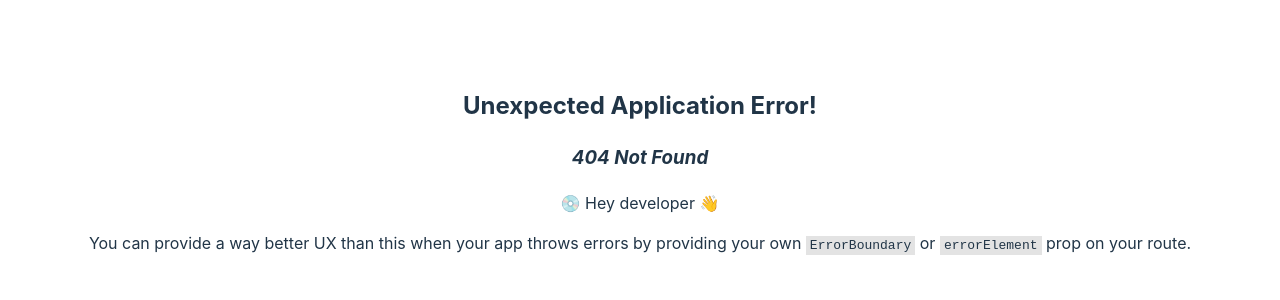
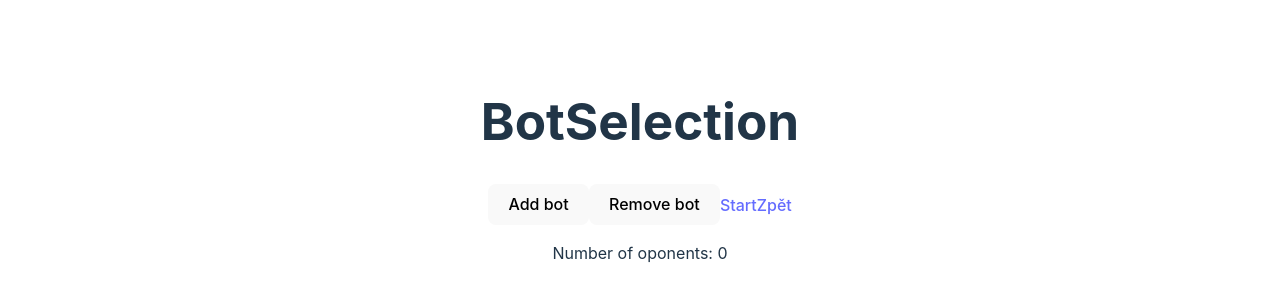
Before and after one commit to pslib-cz/2023-p3a-mpa-react-project-RadekJanecek, a React (Vite) app in the folder 6bere/: page /botselection in a window 1280 px wide. Before the commit this address had no page. Shown: the part 230-530 px from the top of the page. Built offline with nearby package versions, Linux system fonts and the light colour scheme.

Commit message:
partially working gameplay with bots

```diff
--- a/6bere/src/App.tsx
+++ b/6bere/src/App.tsx
@@ -1,4 +1,5 @@
 import './App.css'
+import BotSelection from './components/BotSelection.tsx'
 import Game from './components/Game.tsx'
 import Menu from './components/Menu.tsx'
 import Rules from './components/Rules.tsx'
@@ -10,7 +11,8 @@ function App() {
     createRoutesFromElements([
       <Route path="/" element={<Menu />} />,
       <Route path="/game" element={<Game />} />,
-      <Route path="/rules" element={<Rules />} />
+      <Route path="/rules" element={<Rules />} />,
+      <Route path="/botselection" element={<BotSelection />} />
     ]),
   );
   return (
--- /dev/null
+++ b/6bere/src/components/BotSelection.tsx
@@ -0,0 +1,21 @@
+import { Link } from 'react-router-dom';
+import { useContext } from 'react';
+import { Context } from '../providers/ContextProvider.tsx';
+
+export const BotSelection = () => {
+  const context = useContext(Context);
+  return (
+    <div>
+      <h1>BotSelection</h1>
+      <div>
+        <button onClick={() => {context.dispatch({type: 'ADD_BOT'});}}>Add bot</button>
+        <button onClick={() => {context.dispatch({type: 'REMOVE_BOT'});}}>Remove bot</button>
+        <Link to="/game">Start</Link>
+        <Link to="/">Zpět</Link>
+        <p>Number of oponents: {context.state.players.length -1}</p>
+      </div>
+    </div>
+  );
+}
+
+export default BotSelection;
--- a/6bere/src/components/CenterCards.tsx
+++ b/6bere/src/components/CenterCards.tsx
@@ -9,20 +9,20 @@ export const CenterCards = () => {
     const player = context.state.players.find(player => player.id === 1);
     const selectedCard = context.state.selectedCards[0];
 
-    const isSmallerThanAllRows = selectedCard && centerCards.every(row => selectedCard.id < row[row.length - 1].id);
+    const isSmallerThanAllRows = selectedCard && centerCards.every(row => row && row.length > 0 && selectedCard.id < row[row.length - 1].id);
 
     const handleRowClick = (rowIndex: number) => {
-      if (isSmallerThanAllRows && player) {
+      if (isSmallerThanAllRows && player && selectedCard) {
           context.dispatch({ type: 'SELECT_ROW', playerId: player.id, cardId: selectedCard.id, rowIndex });
       }
-  };
+    };
 
     return (
         <div>
           {centerCards.map((cards, index) => (
             <div key={index} className={styles.flex}>
             {cards.map((card) => (
-                <Card key={card.id} card={card} />
+                card ? <Card key={card.id} card={card} /> : null
             ))}
             {
               context.state.showArrows && player && (
--- /dev/null
+++ b/6bere/src/components/Game.module.css
@@ -0,0 +1,4 @@
+.players {
+    display: flex;
+    gap: .5em;
+}
--- a/6bere/src/components/Game.tsx
+++ b/6bere/src/components/Game.tsx
@@ -4,14 +4,13 @@ import { Context } from '../providers/ContextProvider.tsx';
 import { PlayerCards } from './PlayerCards.tsx';
 import { CenterCards } from './CenterCards.tsx';
 import { Bot } from './Bot.tsx';
-import { cards } from '../data/cards.ts';
+import styles from './Game.module.css';
 
 export const Game = () => {
   const context = useContext(Context);
 
   useEffect(() => {
     if (context.state.players[0].cards.length === 0 && context.state.selectedCards.length === 0) {
-      context.state.deck = cards;
       context.dispatch({ type: 'DEAL_CARDS' });
     }
   }, [context.state.players[0].cards]);
@@ -21,15 +20,22 @@ export const Game = () => {
     }
   }, [context.state.selectedCards]);
 
+  const botIds = context.state.players.map((player, index) => index).slice(1);
+
   return (
     <div>
-      <h1>Game</h1>
-      <div>
+      <div className={styles["players"]}>
+      {context.state.players.map((player) => (
+          <div className={styles["players__player"]}>
+            <h2>{player.name}</h2>
+            <p>Lives: {player.lives}</p>
+          </div>
+        ))}
+      </div>
         <CenterCards />
         <PlayerCards />
         <Link to="/">Zpět</Link>
-        <Bot botId={1} />
-      </div>
+        {botIds.map(botId => <Bot key={botId} botId={botId} />)}
     </div>
   );
 }
--- a/6bere/src/components/Menu.tsx
+++ b/6bere/src/components/Menu.tsx
@@ -6,7 +6,7 @@ export const Menu = () => {
       <div>
         <h1>6bere!</h1>
         <div>
-          <Link to="/game">Hrát</Link>
+          <Link to="/botselection">Hrát</Link>
           <Link to="/rules">Pravidla</Link>
         </div>
       </div>
--- a/6bere/src/providers/ContextProvider.tsx
+++ b/6bere/src/providers/ContextProvider.tsx
@@ -46,13 +46,13 @@ const shuffle = (deck: CardType[]): CardType[] => {
 };
 
 export const Context = createContext<IContext>({} as IContext);
+const numBots = JSON.parse(localStorage.getItem('numBots') || '0');
 
 const initialState: GameState = {
     deck: cards,
     players: [
-        { id: 0, name: 'Player', lives: 66, cards: [] },
-        { id: 1, name: 'Bot', lives: 66, cards: [] }
-    ],
+      {id: 0, name: 'Player', lives: 66, cards: []},
+      ...Array.from({ length: numBots }, (_, i) => ({ id: i + 1, name: `Bot${i + 1}`, lives: 66, cards: [] })),],
     centerCards: [],
     selectedCards: [],
     showArrows: false
@@ -61,14 +61,21 @@ const initialState: GameState = {
 const gameReducer = (state: GameState, action: Action): GameState => {
         const newState: GameState = JSON.parse(JSON.stringify(state));
         switch (action.type) {
-            case 'DEAL_CARDS': {
-                shuffle(newState.deck);
-                newState.players.forEach((player) => {
-                    player.cards = newState.deck.splice(0, 10);
-                });
-                for (let i = 0; i < 4; i++) newState.centerCards[i] = newState.deck.splice(0, 1);
-                return newState;
+          case 'DEAL_CARDS': {
+            shuffle(newState.deck);
+            const numCardsPerPlayer = 10;
+            const numCenterCards = 4;
+            for (let i = 0; i < numCenterCards; i++) {
+              newState.centerCards[i] = newState.deck.splice(0, 1);
             }
+            newState.players.forEach((player) => {
+                player.cards = newState.deck.splice(0, numCardsPerPlayer);
+            });
+            console.log(newState.players[0].cards);
+            console.log(newState.deck);
+            newState.deck = cards;
+            return newState;
+        }
             case 'SELECT_CARD': {
                 const player = newState.players[action.playerId];
                 if (player) {
@@ -79,7 +86,6 @@ const gameReducer = (state: GameState, action: Action): GameState => {
                     }
                 }
                 newState.selectedCards.sort((a, b) => a.id - b.id);
-                console.log(newState.players)
                 return newState;
             }
             case 'PLAY_CARD': {
@@ -87,7 +93,7 @@ const gameReducer = (state: GameState, action: Action): GameState => {
                 newState.selectedCards.forEach(card => {
                   let closestCenterIndex = -1;
                   let smallestDifference = Infinity;
-
+                  console.log(newState.selectedCards);
                   newState.centerCards.forEach((centerCards, index) => {
                     const lastCardId = centerCards[centerCards.length - 1].id;
                     if (card.id > lastCardId && card.id - lastCardId < smallestDifference) {
@@ -104,7 +110,7 @@ const gameReducer = (state: GameState, action: Action): GameState => {
 
                     if (newState.centerCards[closestCenterIndex].length === 6) {
                       newState.centerCards[closestCenterIndex].splice(0, 5).forEach(card => {
-                        player.lives -= card.lives;
+                        newState.players[card.playerId ?? 0].lives -= card.lives;
                       });
                     }
                   } else {
@@ -151,6 +157,23 @@ const gameReducer = (state: GameState, action: Action): GameState => {
                 }
                 return newState;
             }
+            case 'ADD_BOT': {
+              if (newState.players.length < 10) {
+                const newBot = { id: newState.players.length, name: `Bot${newState.players.length}`, lives: 66, cards: [] };
+                newState.players.push(newBot);
+                localStorage.setItem('numBots', JSON.stringify(newState.players.length - 1));
+              return newState;
+              }
+              return newState;
+          }
+          case 'REMOVE_BOT': {
+              if (newState.players.length > 2) {
+                newState.players.pop();
+                localStorage.setItem('numBots', JSON.stringify(newState.players.length - 1));
+                  return newState;
+              }
+              return newState;
+          }
         }
         return newState;
 };
```
